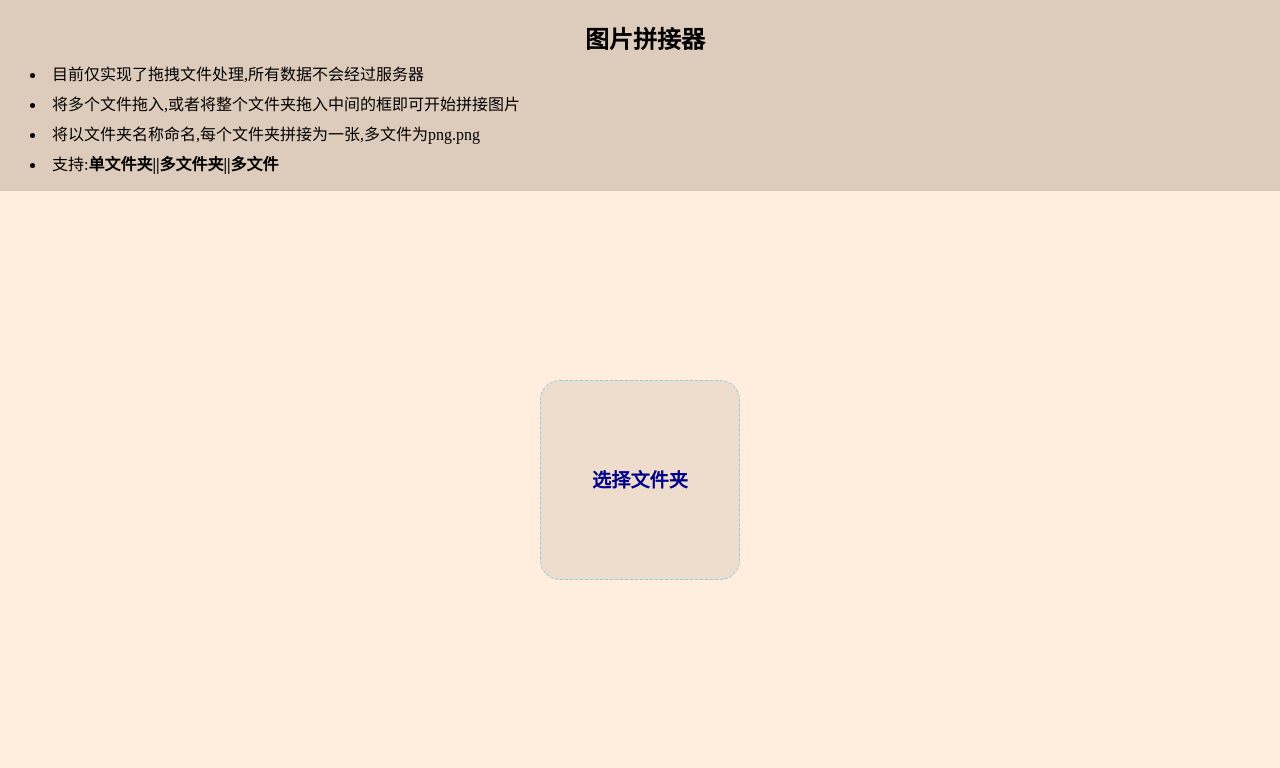
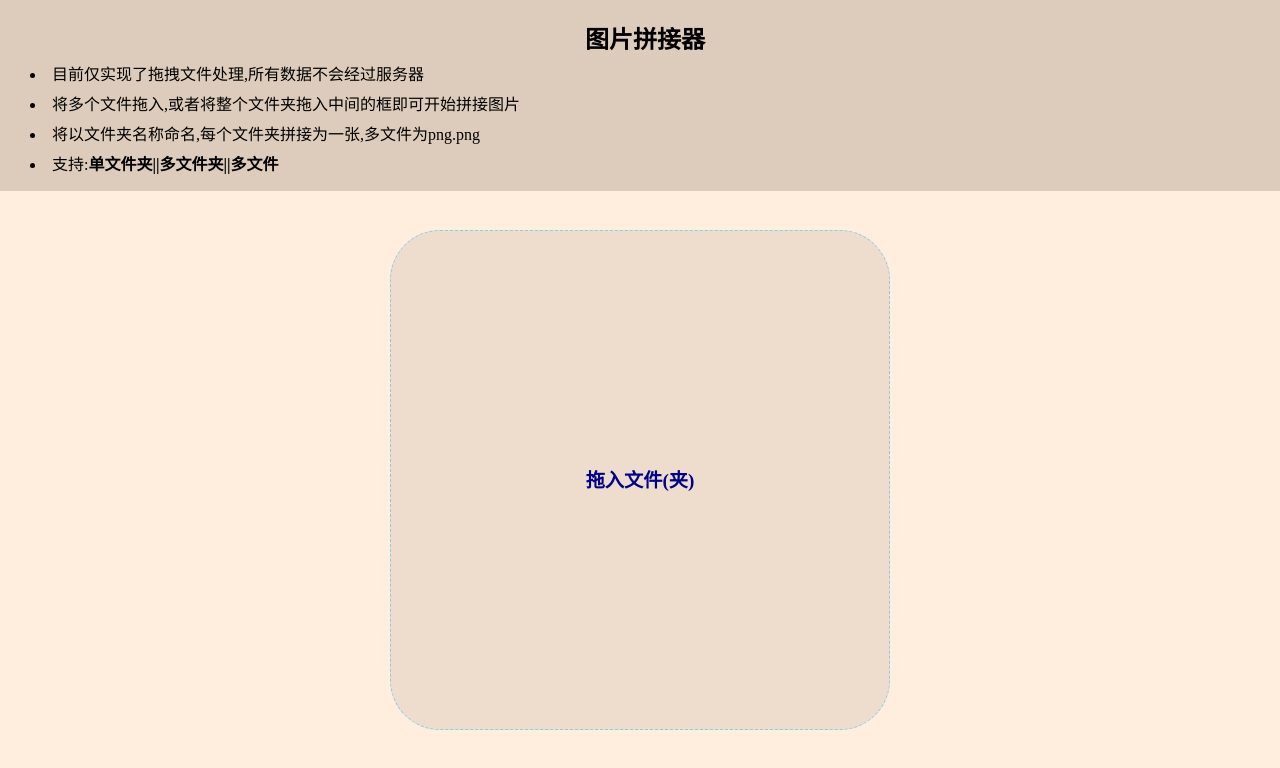
Before and after one commit to WillowKrick/Picture_Merger, a website: page index.html in a window 1280 px wide. Drawn offline with Linux system fonts and the light colour scheme.

Commit message:
文件将以jpg格式保存(保存92%画质),增加了拖拽区域大小

```diff
--- a/css/inde.css
+++ b/css/inde.css
@@ -36,11 +36,11 @@ label {
 	top: 50%;
 	display: block;
 	box-sizing: border-box;
-	height: 200px;
-	width: 200px;
+	height: 500px;
+	width: 500px;
 	border-radius: 10%;
 	font-size: larger;
-	line-height: 200px;
+	line-height: 500px;
 	font-weight: bold;
 	color: darkblue;
 	text-align: center;
--- a/index.html
+++ b/index.html
@@ -17,7 +17,7 @@
     <li>支持:<strong>单文件夹||多文件夹||多文件</strong> </li>
   </div>
   <div id="contain">
-    <label id="fileArea" for="fileInput">选择文件夹</label>
+    <label id="fileArea" for="fileInput">拖入文件(夹)</label>
     <input style="display: none;" id="fileInput" type="file" multiple webkitdirectory directory>
   </div>
 
--- a/js/index.js
+++ b/js/index.js
@@ -47,8 +47,8 @@ function drop(e) {
 				kvus.width = widthHeight.width;
 				await drawImagesAsync(v, ctx);
 				let link = document.createElement("a");
-				link.download = k + ".png";
-				link.href = kvus.toDataURL();
+				link.download = k;
+				link.href = kvus.toDataURL("image/jpeg", 0.92);
 				link.click();
 				link.remove();
 				v.forEach((blobUrl) => URL.revokeObjectURL(blobUrl));
```
